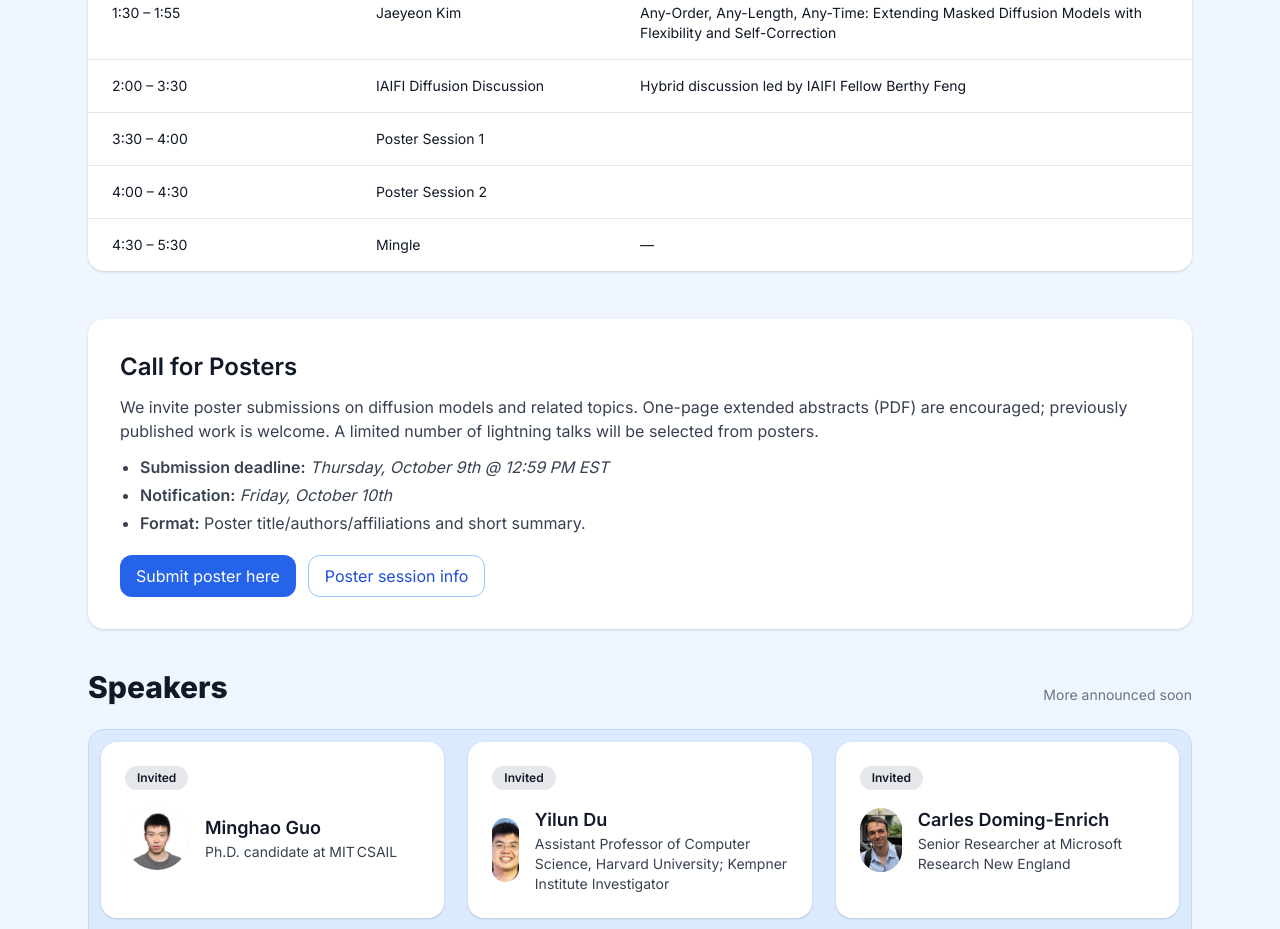
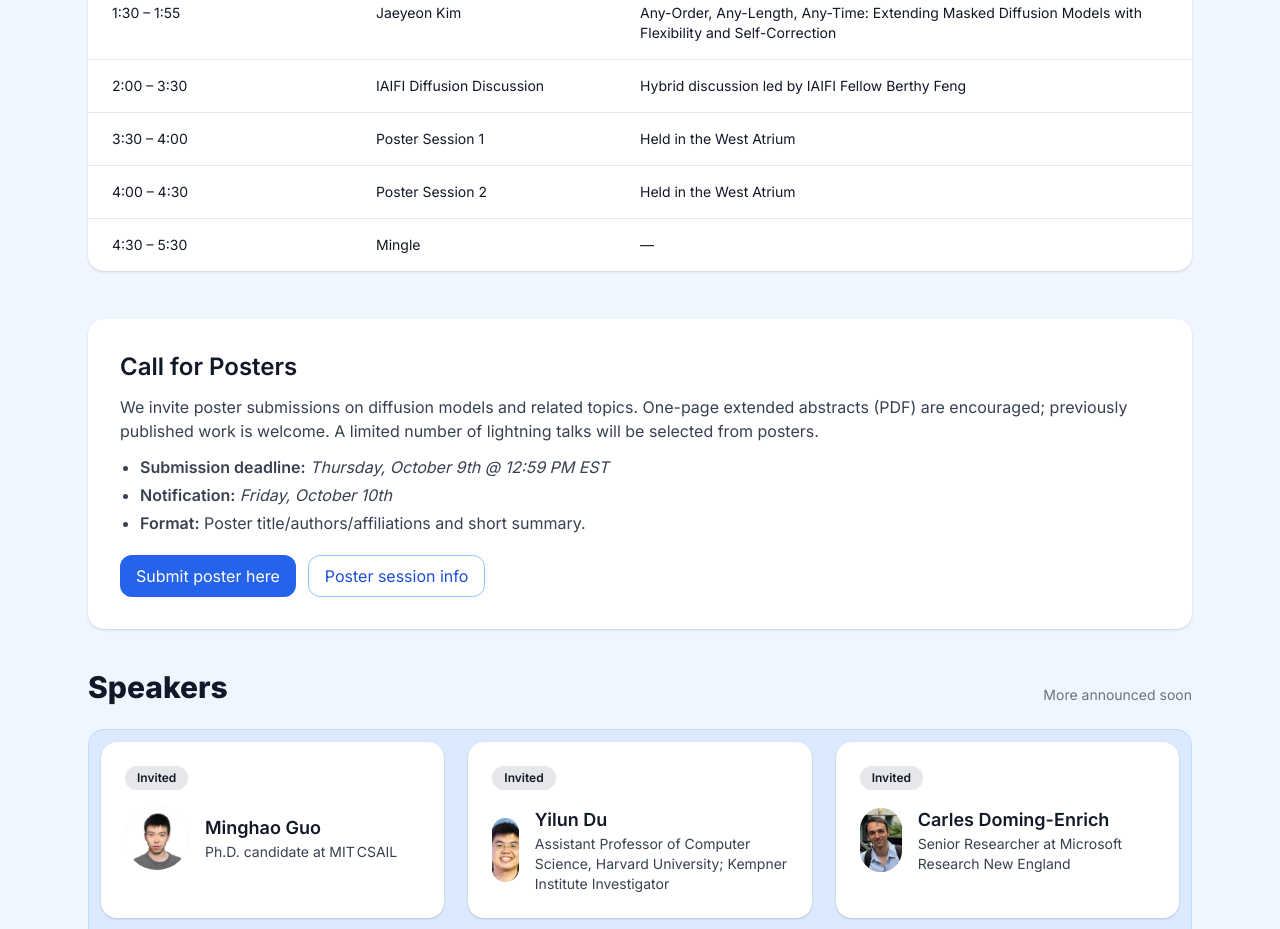
Before and after one commit to bostondiffusionday/bostondiffusionday.github.io, a plain HTML site: page index.html in a window 1280 px wide. Shown: the part 1255-2184 px from the top of the page. Drawn offline with nearby package versions, Linux system fonts and the light colour scheme.

Commit message:
Update index.html

```diff
--- a/index.html
+++ b/index.html
@@ -143,12 +143,12 @@ I<!DOCTYPE html>
             <div class="grid grid-cols-12 px-6 py-4 hover:bg-blue-50">
               <div class="col-span-4 sm:col-span-3 font-medium">3:30 – 4:00</div>
               <div class="col-span-4 sm:col-span-3">Poster Session 1</div>
-              <div class="col-span-4 sm:col-span-6"></div>
+              <div class="col-span-4 sm:col-span-6">Held in the West Atrium</div>
             </div>
             <div class="grid grid-cols-12 px-6 py-4 hover:bg-blue-50">
               <div class="col-span-4 sm:col-span-3 font-medium">4:00 – 4:30</div>
               <div class="col-span-4 sm:col-span-3">Poster Session 2</div>
-              <div class="col-span-4 sm:col-span-6"></div>
+              <div class="col-span-4 sm:col-span-6">Held in the West Atrium</div>
             </div>
             <div class="grid grid-cols-12 px-6 py-4 hover:bg-blue-50">
               <div class="col-span-4 sm:col-span-3 font-medium">4:30 – 5:30</div>
```
